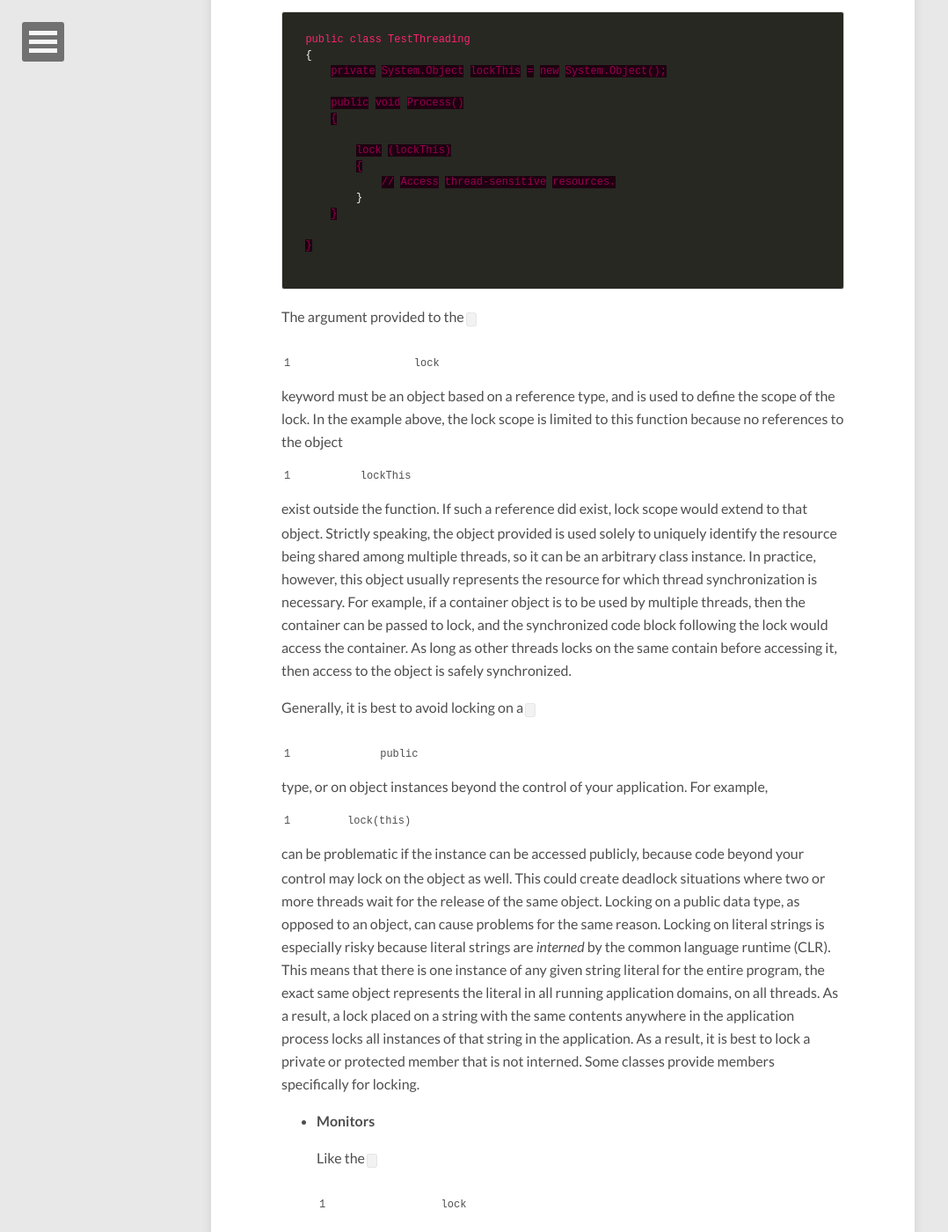
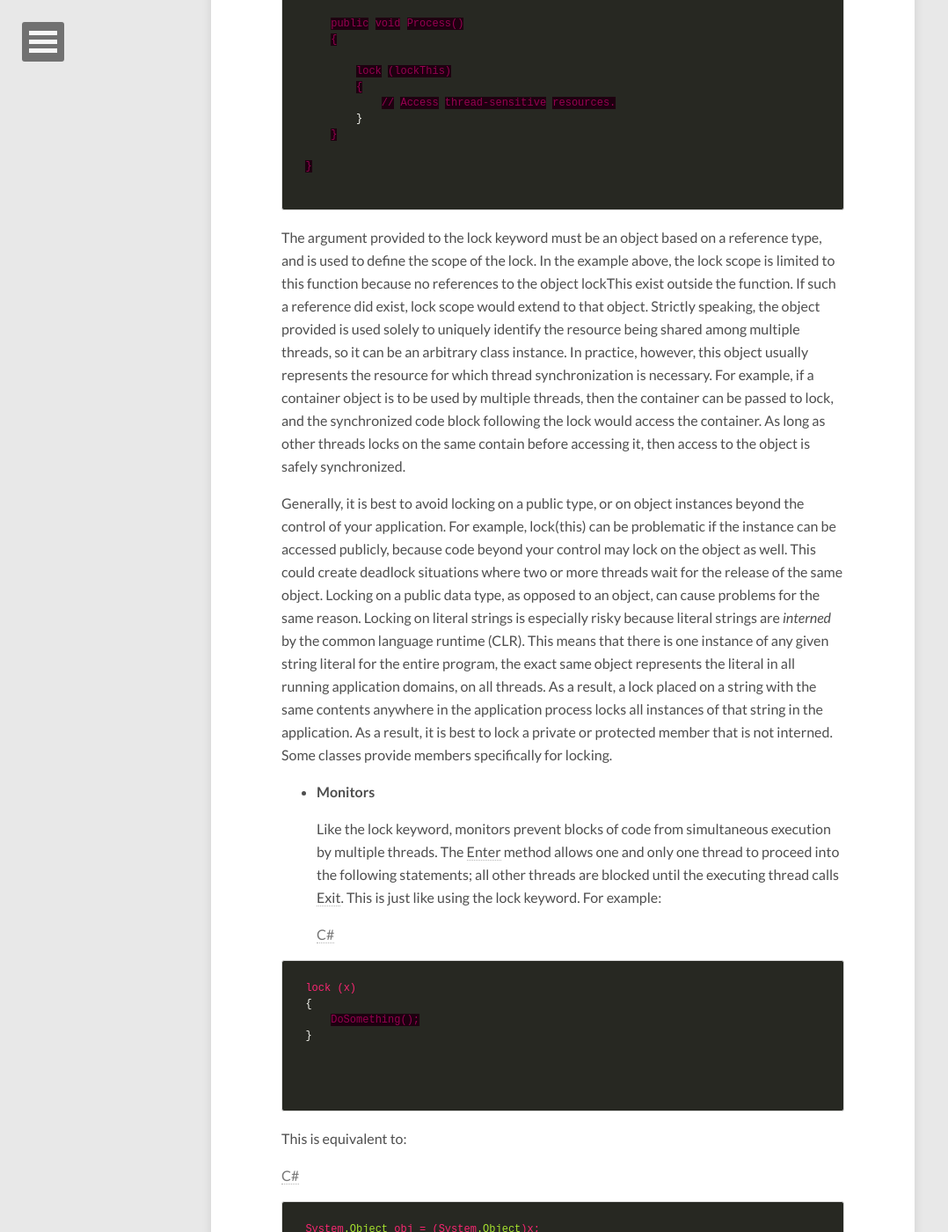
Before and after one commit to AllenSky/AllenSky.github.io, a Jekyll site: the page built from _posts/2017-03-18-Csharp.markdown, in a window 1280 px wide and 1400 px high, scrolled down 2898 px. Shown: the whole window at 88% size, without its empty margins (0-1078 px from the left). Built offline with Jekyll 4.4.1, drawn with Linux system fonts in a browser that asks for light colours; nearby versions of some CDN libraries; comment, search, counter and statistics services are not loaded; some of the changed text lies outside the part shown.

Commit message:
format
Format

```diff
--- a/_posts/2017-03-18-Csharp.markdown
+++ b/_posts/2017-03-18-Csharp.markdown
@@ -76,7 +76,7 @@ Threads have space(memory consumption) and time(runtime execution performance) o
 
   The C# locak statement can bu used to ensure that ablock of code runs to completion without interruption by other threads. This is accomplished by obtaining a mutual-exclusion lock for a given object for the duration of the code block.
 
-  A `lock` statement is given an object as an argument, and is followed by a code block that is to be executed by only one thread at a time. For example:
+  A lock statement is given an object as an argument, and is followed by a code block that is to be executed by only one thread at a time. For example:
 
   [C#]()
 
@@ -97,13 +97,13 @@ Threads have space(memory consumption) and time(runtime execution performance) o
   }
   {% endhighlight css %}
 
-  The argument provided to the `lock` keyword must be an object based on a reference type, and is used to define the scope of the lock. In the example above, the lock scope is limited to this function because no references to the object `lockThis` exist outside the function. If such a reference did exist, lock scope would extend to that object. Strictly speaking, the object provided is used solely to uniquely identify the resource being shared among multiple threads, so it can be an arbitrary class instance. In practice, however, this object usually represents the resource for which thread synchronization is necessary. For example, if a container object is to be used by multiple threads, then the container can be passed to lock, and the synchronized code block following the lock would access the container. As long as other threads locks on the same contain before accessing it, then access to the object is safely synchronized.
+  The argument provided to the lock keyword must be an object based on a reference type, and is used to define the scope of the lock. In the example above, the lock scope is limited to this function because no references to the object lockThis exist outside the function. If such a reference did exist, lock scope would extend to that object. Strictly speaking, the object provided is used solely to uniquely identify the resource being shared among multiple threads, so it can be an arbitrary class instance. In practice, however, this object usually represents the resource for which thread synchronization is necessary. For example, if a container object is to be used by multiple threads, then the container can be passed to lock, and the synchronized code block following the lock would access the container. As long as other threads locks on the same contain before accessing it, then access to the object is safely synchronized.
 
-  Generally, it is best to avoid locking on a `public` type, or on object instances beyond the control of your application. For example, `lock(this)` can be problematic if the instance can be accessed publicly, because code beyond your control may lock on the object as well. This could create deadlock situations where two or more threads wait for the release of the same object. Locking on a public data type, as opposed to an object, can cause problems for the same reason. Locking on literal strings is especially risky because literal strings are *interned* by the common language runtime (CLR). This means that there is one instance of any given string literal for the entire program, the exact same object represents the literal in all running application domains, on all threads. As a result, a lock placed on a string with the same contents anywhere in the application process locks all instances of that string in the application. As a result, it is best to lock a private or protected member that is not interned. Some classes provide members specifically for locking.
+  Generally, it is best to avoid locking on a public type, or on object instances beyond the control of your application. For example, lock(this) can be problematic if the instance can be accessed publicly, because code beyond your control may lock on the object as well. This could create deadlock situations where two or more threads wait for the release of the same object. Locking on a public data type, as opposed to an object, can cause problems for the same reason. Locking on literal strings is especially risky because literal strings are *interned* by the common language runtime (CLR). This means that there is one instance of any given string literal for the entire program, the exact same object represents the literal in all running application domains, on all threads. As a result, a lock placed on a string with the same contents anywhere in the application process locks all instances of that string in the application. As a result, it is best to lock a private or protected member that is not interned. Some classes provide members specifically for locking.
 
 - **Monitors**
 
-  Like the `lock` keyword, monitors prevent blocks of code from simultaneous execution by multiple threads. The [Enter](https://msdn.microsoft.com/zh-cn/library/de0542zz.aspx) method allows one and only one thread to proceed into the following statements; all other threads are blocked until the executing thread calls [Exit](https://msdn.microsoft.com/zh-cn/library/system.threading.monitor.exit.aspx). This is just like using the `lock` keyword.  For example:
+  Like the lock keyword, monitors prevent blocks of code from simultaneous execution by multiple threads. The [Enter](https://msdn.microsoft.com/zh-cn/library/de0542zz.aspx) method allows one and only one thread to proceed into the following statements; all other threads are blocked until the executing thread calls [Exit](https://msdn.microsoft.com/zh-cn/library/system.threading.monitor.exit.aspx). This is just like using the lock keyword.  For example:
 
   [C#]()
 
@@ -135,7 +135,7 @@ Threads have space(memory consumption) and time(runtime execution performance) o
 
   {% endhighlight css %}
 
-  Using the `lock`keyword is generally preferred over using the [Monitor](https://msdn.microsoft.com/zh-cn/library/system.threading.monitor.aspx) class directly, both because `lock` is more concise, and because `lock` insures that the underlying monitor is released, even if the protected code throws an exception. This is accomplished with the `finally` keyword, which executes its associated code block regardless of whether an exception is thrown.
+  Using the lock keyword is generally preferred over using the [Monitor](https://msdn.microsoft.com/zh-cn/library/system.threading.monitor.aspx) class directly, both because lock is more concise, and because lock insures that the underlying monitor is released, even if the protected code throws an exception. This is accomplished with the finally keyword, which executes its associated code block regardless of whether an exception is thrown.
 
 - **Mutex Object**
 
@@ -163,7 +163,7 @@ Threads have space(memory consumption) and time(runtime execution performance) o
 
   Threads can be made to wait on events by calling one of the wait methods, such as [WaitOne](https://msdn.microsoft.com/zh-cn/library/58195swd.aspx), [WaitAny](https://msdn.microsoft.com/zh-cn/library/tdykks7z.aspx), or [WaitAll](https://msdn.microsoft.com/zh-cn/library/z6w25xa6.aspx). [WaitHandle.WaitOne](https://msdn.microsoft.com/zh-cn/library/system.threading.waithandle.waitone.aspx) causes the thread to wait until a single event becomes signaled, [WaitHandle.WaitAny](https://msdn.microsoft.com/zh-cn/library/system.threading.waithandle.waitany.aspx) blocks a thread until one or more indicated events become signaled, and [WaitHandle.WaitAll](https://msdn.microsoft.com/zh-cn/library/system.threading.waithandle.waitall.aspx) blocks the thread until all of the indicated events become signaled. An event becomes signaled when its [Set](https://msdn.microsoft.com/zh-cn/library/system.threading.eventwaithandle.set.aspx) method is called.
 
-  In the following example, a thread is created and started by the `Main` function. The new thread waits on an event using the [WaitOne](https://msdn.microsoft.com/zh-cn/library/system.threading.waithandle.waitone.aspx) method. The thread is suspended until the event becomes signaled by the primary thread that is executing the `Main` function. Once the event becomes signaled, the auxiliary thread returns. In this case, because the event is only used for one thread activation, either the [AutoResetEvent](https://msdn.microsoft.com/zh-cn/library/system.threading.autoresetevent.aspx) or [ManualResetEvent](https://msdn.microsoft.com/zh-cn/library/system.threading.manualresetevent.aspx) classes could be used.
+  In the following example, a thread is created and started by the main function. The new thread waits on an event using the [WaitOne](https://msdn.microsoft.com/zh-cn/library/system.threading.waithandle.waitone.aspx) method. The thread is suspended until the event becomes signaled by the primary thread that is executing the main function. Once the event becomes signaled, the auxiliary thread returns. In this case, because the event is only used for one thread activation, either the [AutoResetEvent](https://msdn.microsoft.com/zh-cn/library/system.threading.autoresetevent.aspx) or [ManualResetEvent](https://msdn.microsoft.com/zh-cn/library/system.threading.manualresetevent.aspx) classes could be used.
 
 [abstract (C# Reference)]:https://msdn.microsoft.com/en-us/library/sf985hc5.aspx
 [virtual (C# Reference)]:https://msdn.microsoft.com/en-us/library/9fkccyh4.aspx
```
